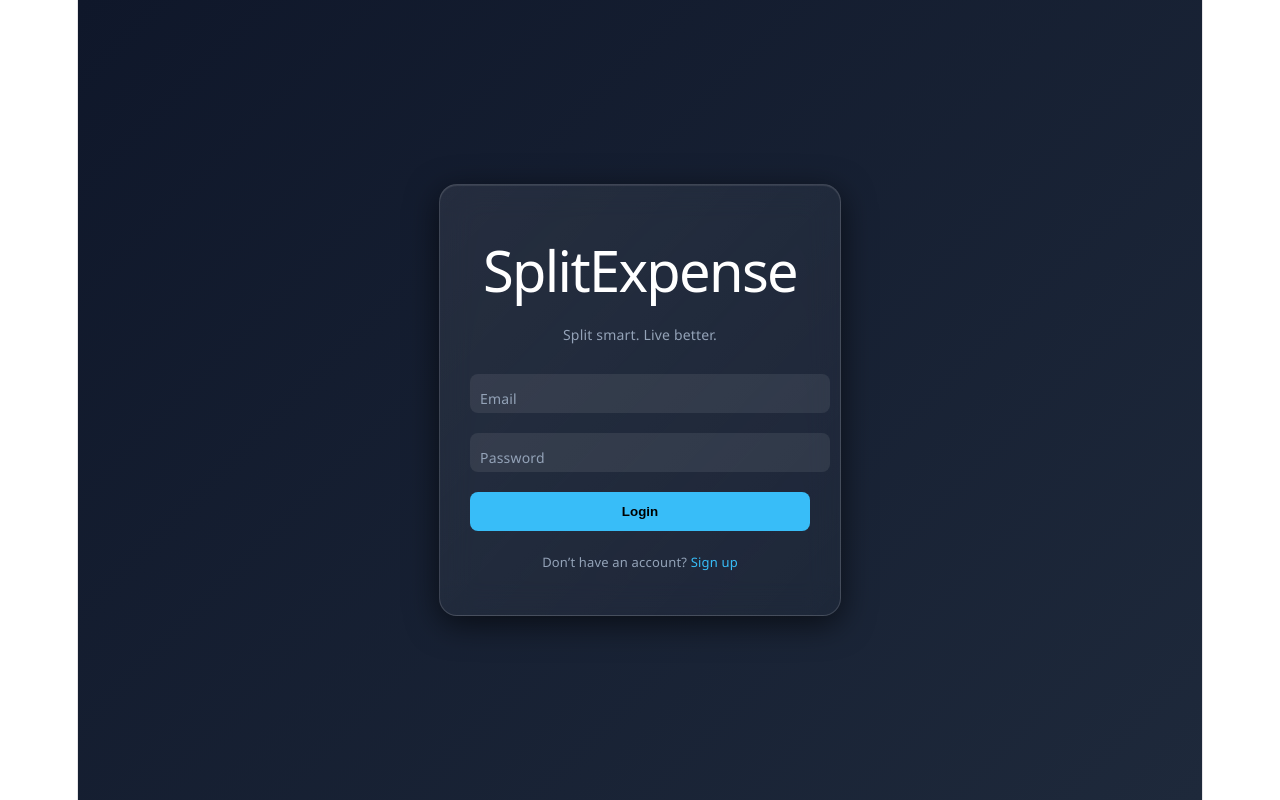
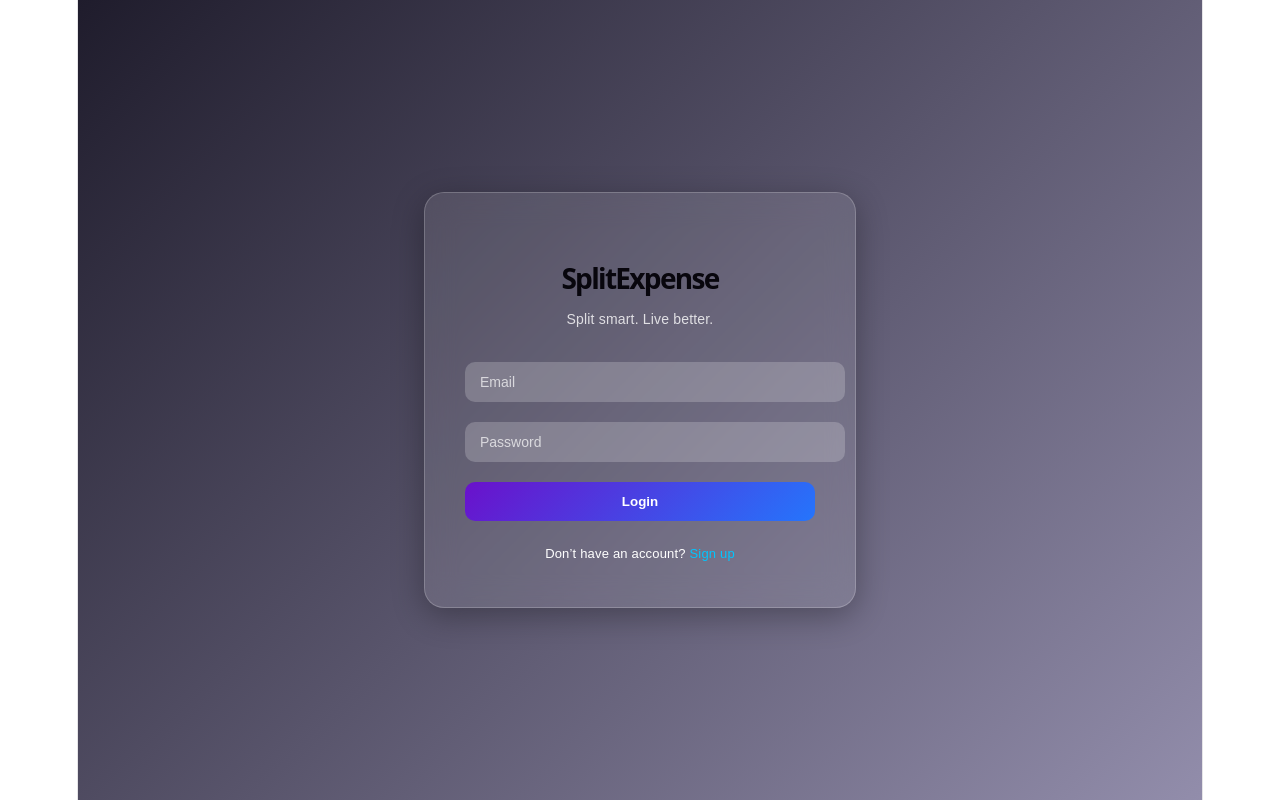
Before and after one commit to dwitipatell/SplitExpense, a React (Vite) app: page / in a window 1280 px wide. Built offline with nearby package versions, Linux system fonts and the light colour scheme.

Commit message:
login page updated

```diff
--- a/src/App.jsx
+++ b/src/App.jsx
@@ -8,10 +8,7 @@ import Login from "./pages/login"
 function App() {
 
   return (
-    <BrowserRouter>
-
-        <Login></Login>
-    </BrowserRouter>
+     <Login></Login>
   )
 }
 export default App
--- a/src/pages/login.jsx
+++ b/src/pages/login.jsx
@@ -1,30 +1,30 @@
 import React from "react";
-import "../styles/Login.css";
+import "../styles/login.css";
 
 export default function Login() {
   return (
-    <div className="login-page">
-      <div className="login-box">
+    <div className="login-container">
+      <div className="glass-card">
         <h1 className="logo">SplitExpense</h1>
         <p className="tagline">Split smart. Live better.</p>
 
-        <form className="form">
+        <form className="login-form">
           <div className="input-group">
-            <input type="email" required />
-            <label>Email</label>
+            <input type="email" placeholder="Email" required />
           </div>
 
           <div className="input-group">
-            <input type="password" required />
-            <label>Password</label>
+            <input type="password" placeholder="Password" required />
           </div>
 
-          <button className="btn">Login</button>
+          <button type="submit" className="login-btn">
+            Login
+          </button>
+
+          <p className="extra">
+            Don’t have an account? <span>Sign up</span>
+          </p>
         </form>
-
-        <p className="bottom-text">
-          Don’t have an account? <span>Sign up</span>
-        </p>
       </div>
     </div>
   );
--- a/src/styles/login.css
+++ b/src/styles/login.css
@@ -1,119 +1,102 @@
-/* Background */
-.login-page {
+/* Full screen background */
+.login-container {
   height: 100vh;
   display: flex;
   justify-content: center;
   align-items: center;
-  background: linear-gradient(135deg, #0f172a, #1e293b);
-  font-family: "Segoe UI", sans-serif;
+
+  background: linear-gradient(135deg, #1f1c2c, #928dab);
+  font-family: 'Poppins', sans-serif;
 }
 
 /* Glass Card */
-.login-box {
-   width: 340px;
-  padding: 40px 30px;
-  border-radius: 18px;
+.glass-card {
+  width: 350px;
+  padding: 40px;
+  border-radius: 20px;
+
+  background: rgba(255, 255, 255, 0.1);
+  backdrop-filter: blur(15px);
+  -webkit-backdrop-filter: blur(15px);
+
+  border: 1px solid rgba(255, 255, 255, 0.2);
+
+  box-shadow: 0 8px 32px rgba(0, 0, 0, 0.3);
+
   text-align: center;
-
-  /* ✨ Better glass look */
-  background: linear-gradient(
-    to bottom right,
-    rgba(255, 255, 255, 0.08),
-    rgba(255, 255, 255, 0.02)
-  );
-
-  backdrop-filter: blur(16px);
-  -webkit-backdrop-filter: blur(16px);
-
-  border: 1px solid rgba(255, 255, 255, 0.15);
-
-  /* 💎 Depth */
-  box-shadow:
-    0 8px 32px rgba(0, 0, 0, 0.6),
-    inset 0 1px 1px rgba(255, 255, 255, 0.1);
-
+  color: white;
 }
 
 /* Logo */
 .logo {
-  color: #ffffff;
+  font-size: 28px;
+  font-weight: 600;
   margin-bottom: 5px;
 }
 
+/* Tagline */
 .tagline {
-  color: #94a3b8;
   font-size: 14px;
-  margin-bottom: 25px;
-  padding-top: 34px;
+  opacity: 0.8;
+  margin-bottom: 30px;
+  padding-top: 10px;
 }
 
-/* Input group */
+/* Inputs */
 .input-group {
-  position: relative;
   margin-bottom: 20px;
 }
 
 .input-group input {
   width: 100%;
-  padding: 12px 10px;
-  border-radius: 8px;
+  padding: 12px 15px;
+  border-radius: 10px;
   border: none;
   outline: none;
 
-  background: rgba(255, 255, 255, 0.08);
+  background: rgba(255, 255, 255, 0.2);
   color: white;
+
+  font-size: 14px;
 }
 
-/* Label */
-.input-group label {
-  position: absolute;
-  left: 10px;
-  top: 12px;
-  color: #94a3b8;
-  font-size: 14px;
-  transition: 0.3s;
-  pointer-events: none;
+/* Placeholder color */
+.input-group input::placeholder {
+  color: rgba(255, 255, 255, 0.7);
 }
 
-/* Floating label */
-.input-group input:focus + label,
-.input-group input:valid + label {
-  top: -8px;
-  font-size: 11px;
-  color: #38bdf8;
-}
-
-/* Focus glow */
+/* Focus effect */
 .input-group input:focus {
-  box-shadow: 0 0 6px #38bdf8;
+  box-shadow: 0 0 10px rgba(255, 255, 255, 0.3);
 }
 
 /* Button */
-.btn {
+.login-btn {
   width: 100%;
   padding: 12px;
+  border-radius: 10px;
   border: none;
-  border-radius: 8px;
 
-  background: #38bdf8;
-  color: black;
+  background: linear-gradient(135deg, #6a11cb, #2575fc);
+  color: white;
   font-weight: bold;
+
   cursor: pointer;
-  transition: 0.2s;
+  transition: 0.3s;
 }
 
-.btn:hover {
-  background: #0ea5e9;
+.login-btn:hover {
+  transform: scale(1.05);
+  box-shadow: 0 5px 15px rgba(0, 0, 0, 0.4);
 }
 
-/* Footer */
-.bottom-text {
-  margin-top: 18px;
-  color: #94a3b8;
+/* Extra text */
+.extra {
+  margin-top: 20px;
   font-size: 13px;
 }
 
-.bottom-text span {
-  color: #38bdf8;
+.extra span {
+  color: #00c6ff;
   cursor: pointer;
 }
```
